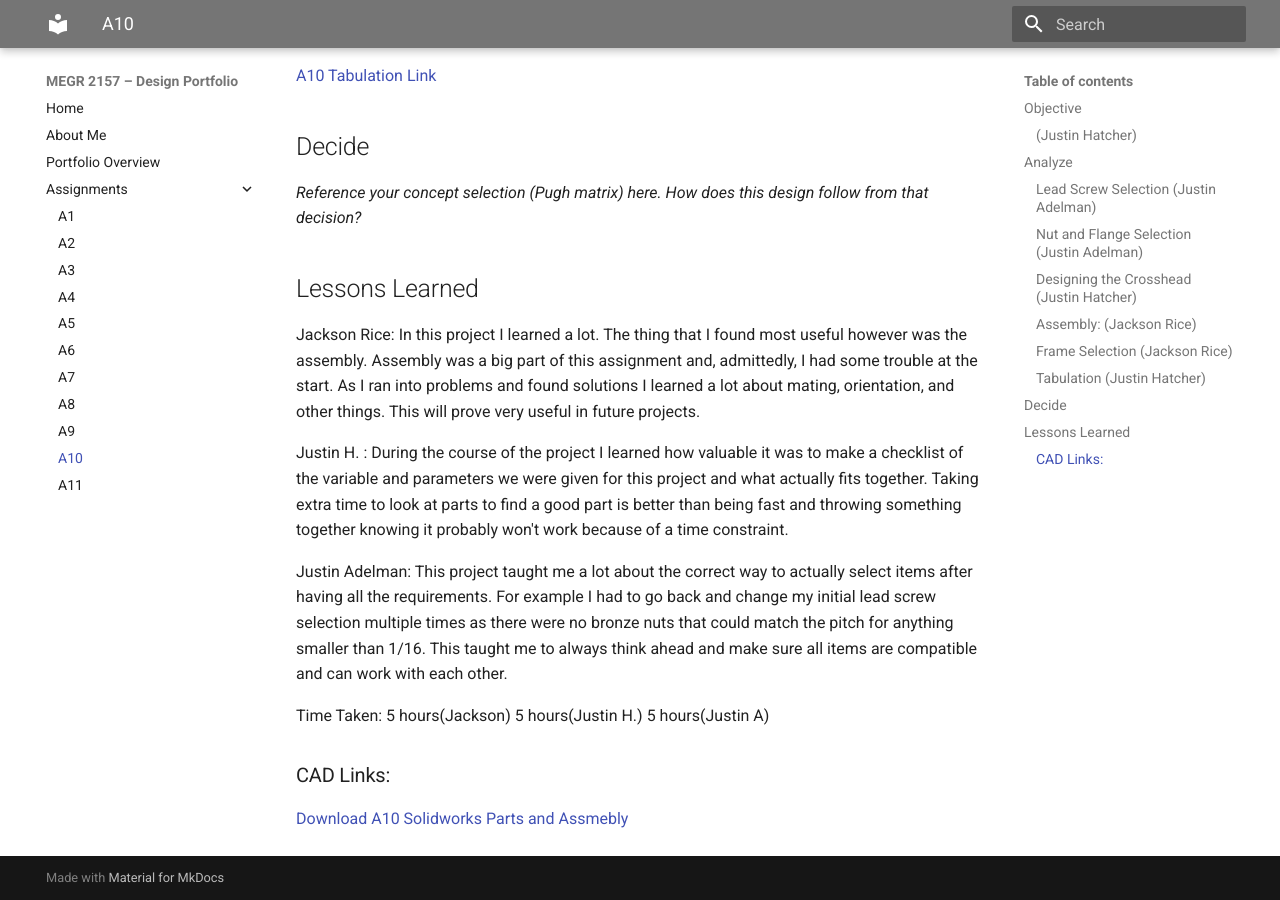
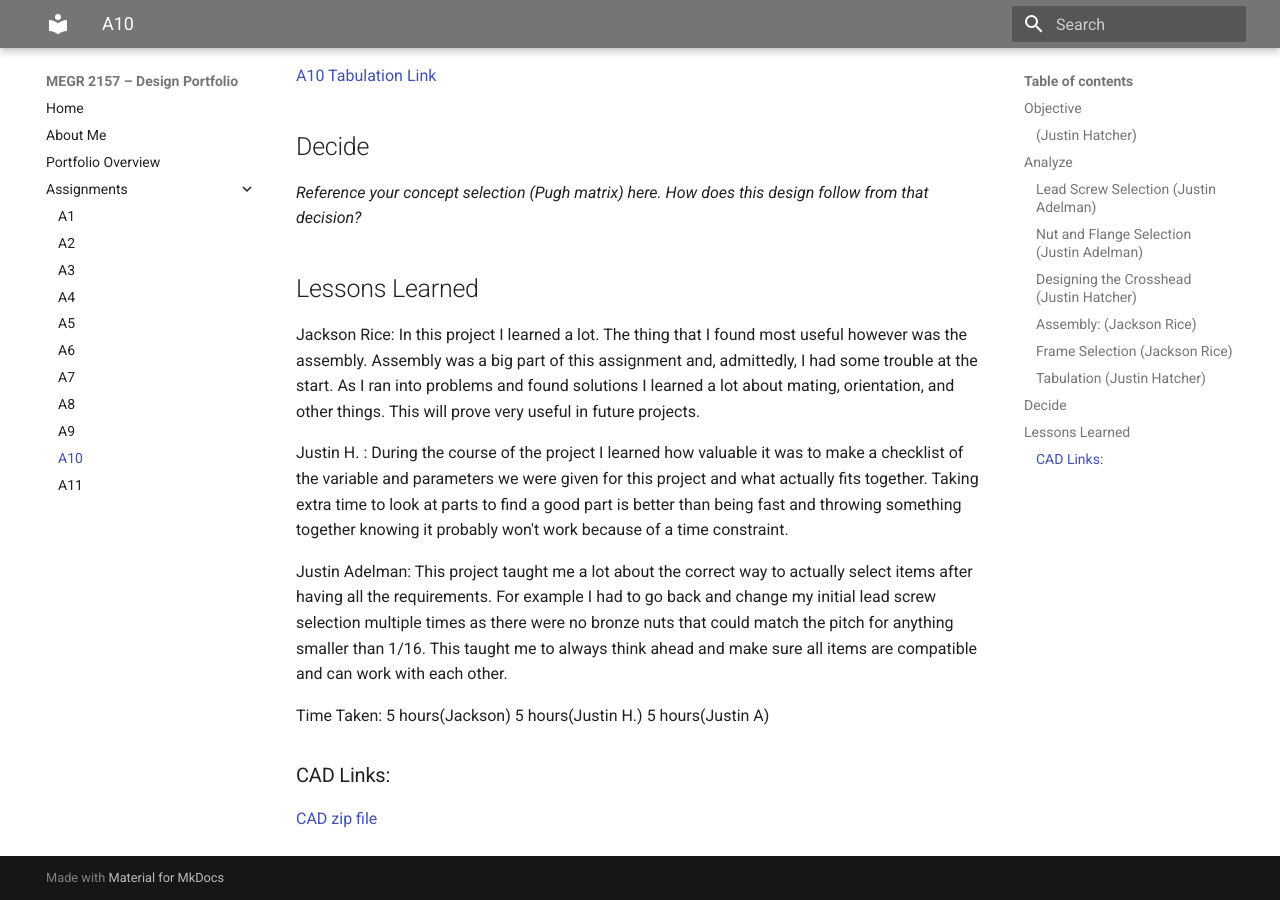
Before and after one commit to jadelma5/megr2156-portfolio, an MkDocs documentation site: the page built from docs/assignments/A10/index.md, in a window 1280 px wide and 900 px high, scrolled down 12591 px. Built offline with MkDocs 1.6.1 and Material for MkDocs 9.7.7, drawn with Linux system fonts in a browser that asks for light colours.

Commit message:
Update CAD links in A10 assignment documentation

```diff
--- a/docs/assignments/A10/index.md
+++ b/docs/assignments/A10/index.md
@@ -106,4 +106,4 @@ Time Taken: 5 hours(Jackson)
             5 hours(Justin A)
 
 ### CAD Links:
-<a href="A10_zip.zip" download>Download A10 Solidworks Parts and Assmebly</a>
+[CAD zip file](A10_zip.zip)
```
